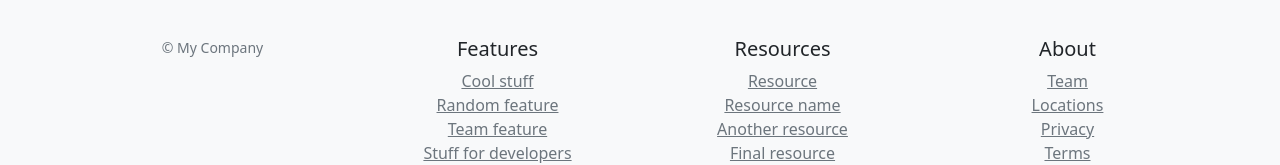
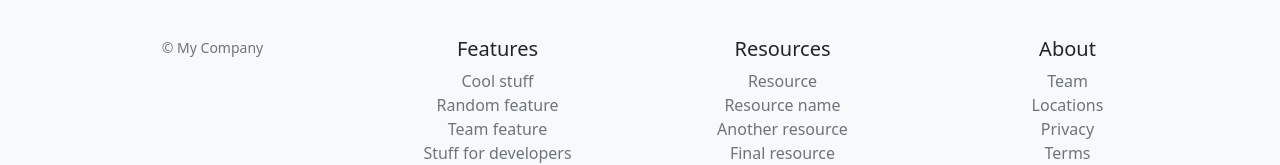
Before and after one commit to Prasad7218/biomolecule-app, a React (Create React App) app: page /home in a window 1280 px wide. Shown: the part 787-952 px from the top of the page. Built offline with nearby package versions, Linux system fonts and the light colour scheme.

Commit message:
a-removed

```diff
--- a/src/components/Home.jsx
+++ b/src/components/Home.jsx
@@ -7,9 +7,7 @@ const Home = () => {
   return (
     <>
       <nav className="navbar navbar-expand-lg navbar-dark bg-dark">
-        <a className="navbar-brand" href="#">
-          BioMolecule Reports
-        </a>
+        <a className="navbar-brand">BioMolecule Reports</a>
         <button
           className="navbar-toggler"
           type="button"
@@ -24,49 +22,33 @@ const Home = () => {
         <div className="collapse navbar-collapse" id="navbarNav">
           <ul className="navbar-nav">
             <li className="nav-item active">
-              <a className="nav-link" href="#">
+              <a className="nav-link">
                 Home <span className="sr-only">(current)</span>
               </a>
             </li>
             <li className="nav-item active">
-              <a className="nav-link" href="#">
-                Aim and scope
-              </a>
+              <a className="nav-link">Aim and scope</a>
             </li>
             <li className="nav-item active">
-              <a className="nav-link" href="#">
-                To Author's
-              </a>
+              <a className="nav-link">To Author's</a>
             </li>
             <li className="nav-item active">
-              <a className="nav-link" href="#">
-                To Author's
-              </a>
+              <a className="nav-link">To Author's</a>
             </li>
             <li className="nav-item active">
-              <a className="nav-link" href="#">
-                Editorial Board
-              </a>
+              <a className="nav-link">Editorial Board</a>
             </li>
             <li className="nav-item active">
-              <a className="nav-link" href="#">
-                Awards
-              </a>
+              <a className="nav-link">Awards</a>
             </li>
             <li className="nav-item active">
-              <a className="nav-link" href="#">
-                Mode of Payment
-              </a>
+              <a className="nav-link">Mode of Payment</a>
             </li>
             <li className="nav-item active">
-              <a className="nav-link" href="#">
-                About Us
-              </a>
+              <a className="nav-link">About Us</a>
             </li>
             <li className="nav-item active">
-              <a className="nav-link" href="#">
-                Contact us
-              </a>
+              <a className="nav-link">Contact us</a>
             </li>
           </ul>
         </div>
@@ -149,34 +131,22 @@ const Home = () => {
               <h5>Features</h5>
               <ul className="list-unstyled text-small">
                 <li>
-                  <a className="text-muted" href="#">
-                    Cool stuff
-                  </a>
+                  <a className="text-muted">Cool stuff</a>
                 </li>
                 <li>
-                  <a className="text-muted" href="#">
-                    Random feature
-                  </a>
+                  <a className="text-muted">Random feature</a>
                 </li>
                 <li>
-                  <a className="text-muted" href="#">
-                    Team feature
-                  </a>
+                  <a className="text-muted">Team feature</a>
                 </li>
                 <li>
-                  <a className="text-muted" href="#">
-                    Stuff for developers
-                  </a>
+                  <a className="text-muted">Stuff for developers</a>
                 </li>
                 <li>
-                  <a className="text-muted" href="#">
-                    Another one
-                  </a>
+                  <a className="text-muted">Another one</a>
                 </li>
                 <li>
-                  <a className="text-muted" href="#">
-                    Last time
-                  </a>
+                  <a className="text-muted">Last time</a>
                 </li>
               </ul>
             </div>
@@ -184,24 +154,16 @@ const Home = () => {
               <h5>Resources</h5>
               <ul className="list-unstyled text-small">
                 <li>
-                  <a className="text-muted" href="#">
-                    Resource
-                  </a>
+                  <a className="text-muted">Resource</a>
                 </li>
                 <li>
-                  <a className="text-muted" href="#">
-                    Resource name
-                  </a>
+                  <a className="text-muted">Resource name</a>
                 </li>
                 <li>
-                  <a className="text-muted" href="#">
-                    Another resource
-                  </a>
+                  <a className="text-muted">Another resource</a>
                 </li>
                 <li>
-                  <a className="text-muted" href="#">
-                    Final resource
-                  </a>
+                  <a className="text-muted">Final resource</a>
                 </li>
               </ul>
             </div>
@@ -209,24 +171,16 @@ const Home = () => {
               <h5>About</h5>
               <ul className="list-unstyled text-small">
                 <li>
-                  <a className="text-muted" href="#">
-                    Team
-                  </a>
+                  <a className="text-muted">Team</a>
                 </li>
                 <li>
-                  <a className="text-muted" href="#">
-                    Locations
-                  </a>
+                  <a className="text-muted">Locations</a>
                 </li>
                 <li>
-                  <a className="text-muted" href="#">
-                    Privacy
-                  </a>
+                  <a className="text-muted">Privacy</a>
                 </li>
                 <li>
-                  <a className="text-muted" href="#">
-                    Terms
-                  </a>
+                  <a className="text-muted">Terms</a>
                 </li>
               </ul>
             </div>
```
